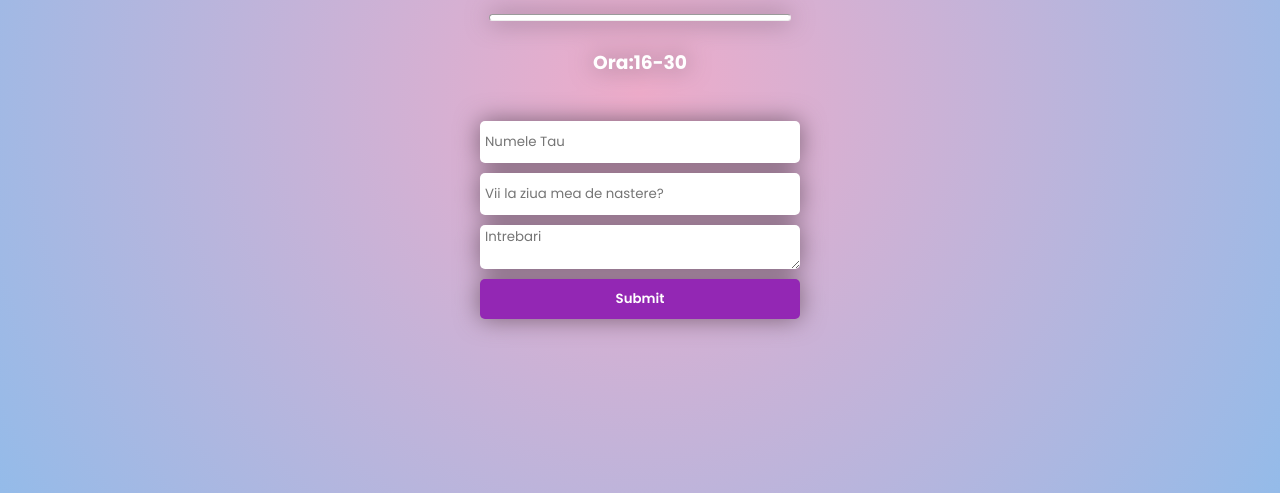
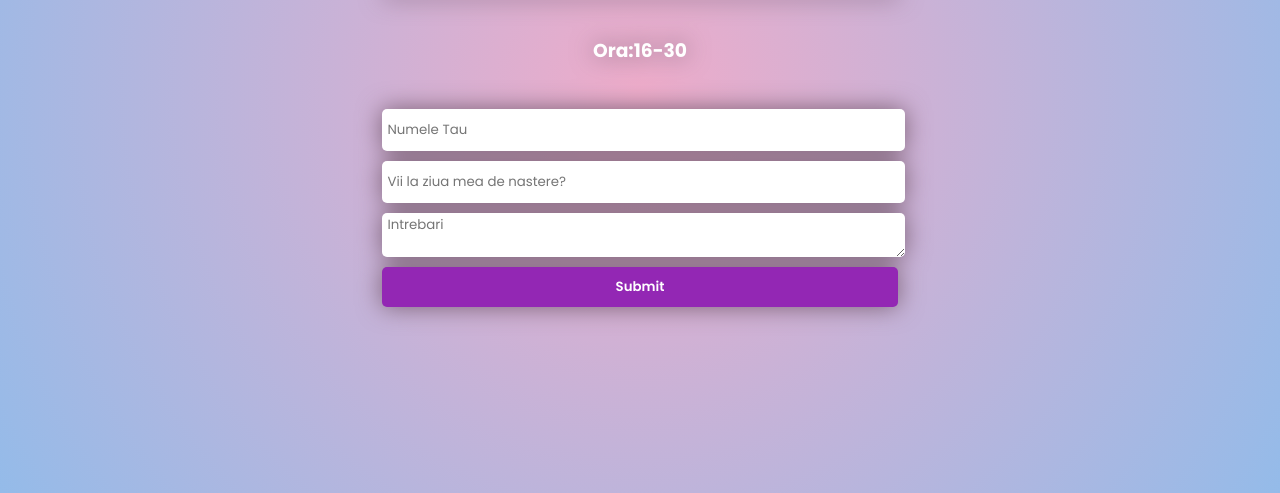
Before and after one commit to FarmBoss299/Site-ul-meu, a plain HTML site: page index.html in a window 1280 px wide. Shown: the part 307-800 px from the top of the page. Drawn offline with Linux system fonts and the light colour scheme.

Commit message:
Update style.css

```diff
--- a/style.css
+++ b/style.css
@@ -1,27 +1,24 @@
-body{
+body {
     padding: 0;
     margin: 0;
     font-family: "Poppins", sans-serif;
     background: rgb(238, 174, 202);
-    background: radial-gradient(
-        circle,
-        rgba(238, 172, 202, 1) 0%,
-        rgba(148, 187, 233, 1) 100%
-    );
+    background: radial-gradient(circle, rgba(238, 172, 202, 1) 0%, rgba(148, 187, 233, 1) 100%);
     color: white;
 }
-button{
+
+button {
     border: none;
     height: 40px;
     border-radius: 5px;
     background-color: rgb(147, 39, 180);
     cursor: pointer;
-    font-family:"Poppins";
+    font-family: "Poppins";
     color: white;
     font-weight: 600;
 }
 
-input {
+input, #re {
     height: 40px;
     border: none;
     border-radius: 5px;
@@ -29,38 +26,34 @@ input {
     font-family: "Poppins";
     padding-left: 5px;
     outline: none;
+    width: 100%; /* Modificare pentru a umple lățimea containerului */
 }
 
 .input-form {
-    max-width: 25%;
+    max-width: 80%; /* Modificare pentru a mări lățimea formularului */
     filter: drop-shadow(0 0 0.75rem rgb(121, 96, 116));
     display: flex;
     flex-direction: column;
     text-align: center;
+    margin: 0 auto; /* Centrare pe ecrane mici */
+    padding: 20px; /* Spațiere pentru conținut */
 }
 
 .container {
-height: 100vh;
-display: flex;
-justify-content: center;
-align-items: center;
-}
-
-#re {
-
-    border: none;
-    border-radius: 5px;
-    margin-bottom: 10px;
-    font-family: "Poppins";
-    padding-left: 5px;
-    outline: none;
+    min-height: 100vh; /* Modificare pentru a asigura că întregul conținut este vizibil pe ecrane mici */
+    display: flex;
+    justify-content: center;
+    align-items: center;
+    padding: 20px; /* Spațiere pentru conținut */
+    box-sizing: border-box; /* Asigură că padding-ul este inclus în dimensiunile containerului */
 }
 
 hr {
     color: white;
-    width: 300px;
+    width: 100%; /* Modificare pentru a umple lățimea containerului */
     height: 5px;
     outline: none;
     background-color: white;
     border-radius: 10px;
+    margin: 20px 0; /* Spațierea între linii */
 }
```
